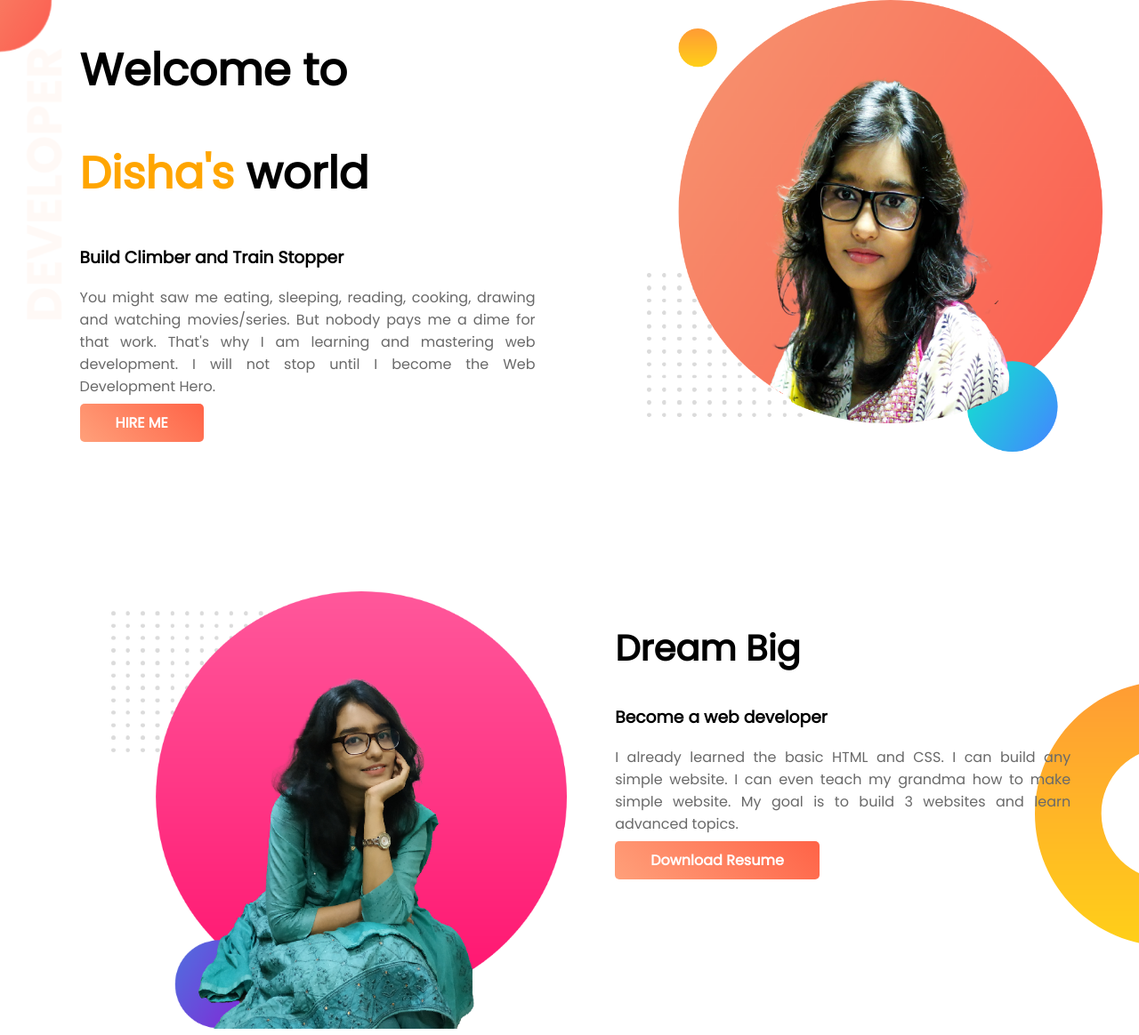
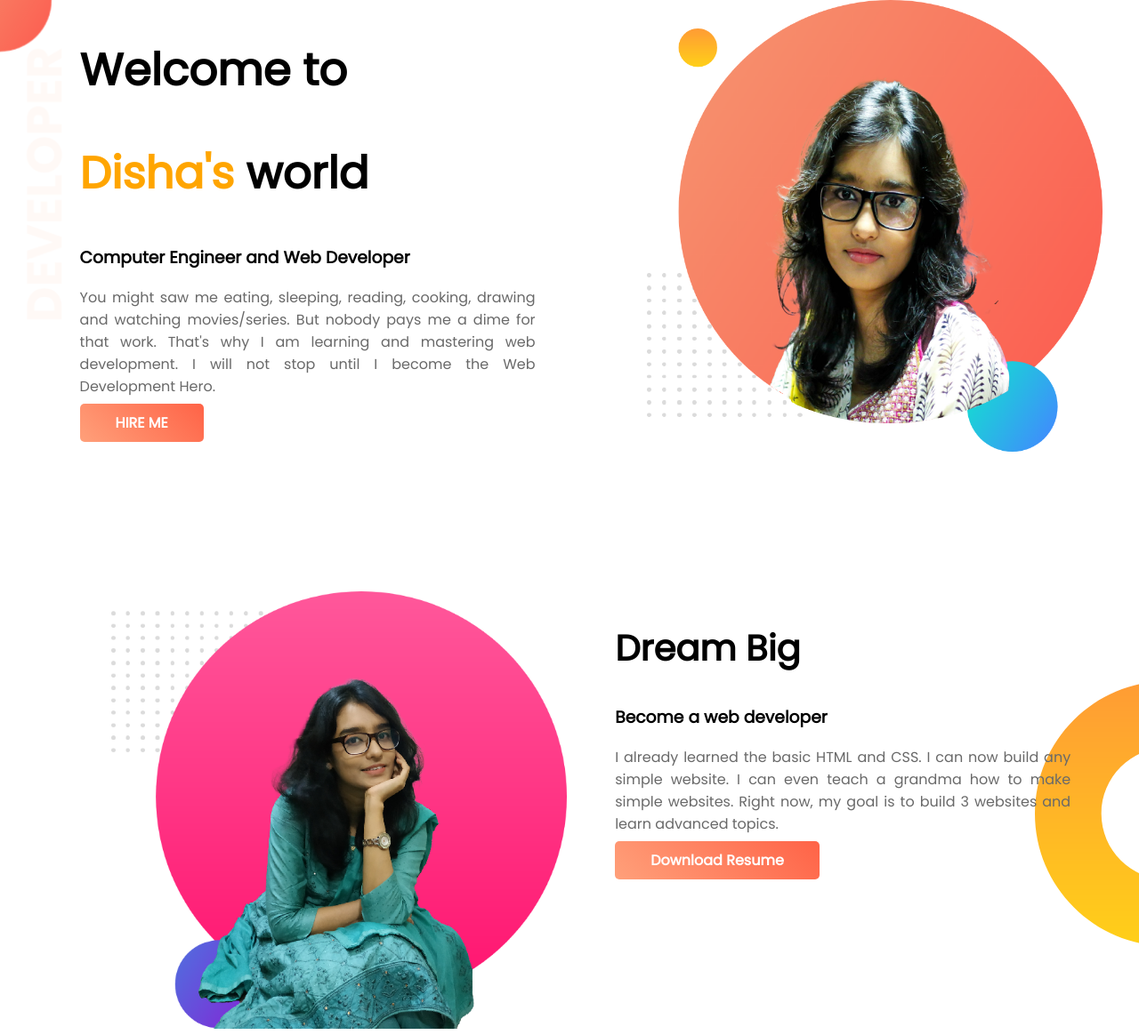
Before and after one commit to shaminaj-disha/developer-portfolio, a plain HTML site: page index.html in a window 1280 px wide. Shown: the top 1164 px of the page at 89% size. Drawn offline with Linux system fonts and the light colour scheme.

Commit message:
small changes

```diff
--- a/index.html
+++ b/index.html
@@ -18,7 +18,7 @@
         <div class="half-width">
             <h1>Welcome to</h1>
             <h1><span>Disha's</span> world</h1>
-            <h3>Build Climber and Train Stopper</h3>
+            <h3>Computer Engineer and Web Developer</h3>
             <p>You might saw me eating, sleeping, reading, cooking, drawing and watching movies/series. But nobody pays
                 me a dime for that
                 work. That's why I am learning and mastering web development. I will not stop until I become the Web
@@ -37,8 +37,9 @@
         <div class="half-width">
             <h2>Dream Big</h2>
             <h3>Become a web developer</h3>
-            <p>I already learned the basic HTML and CSS. I can build any simple website. I can even teach my grandma how
-                to make simple website. My goal is to build 3 websites and learn advanced topics.</p>
+            <p>I already learned the basic HTML and CSS. I can now build any simple website. I can even teach a grandma
+                how
+                to make simple websites. Right now, my goal is to build 3 websites and learn advanced topics.</p>
             <a class="link-button" target="_blank" href="http://www.linkedin.com/in/shaminaj-towfika-701594174">Download
                 Resume</a>
         </div>
```
